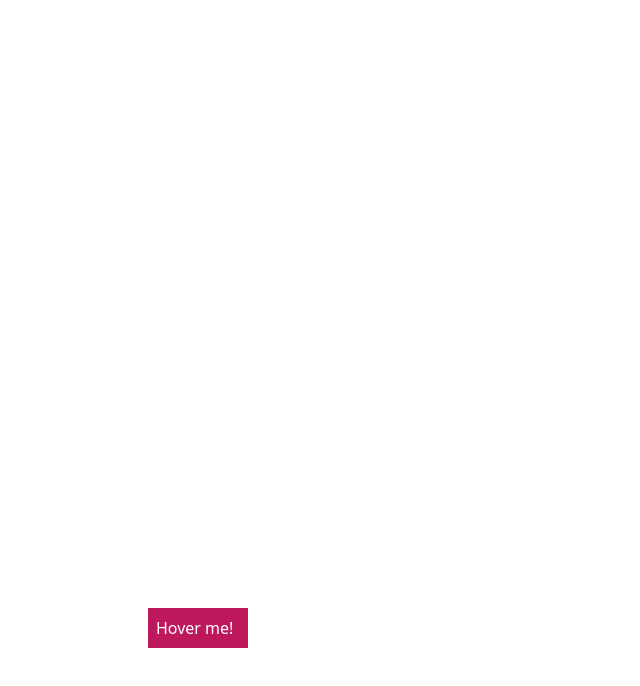
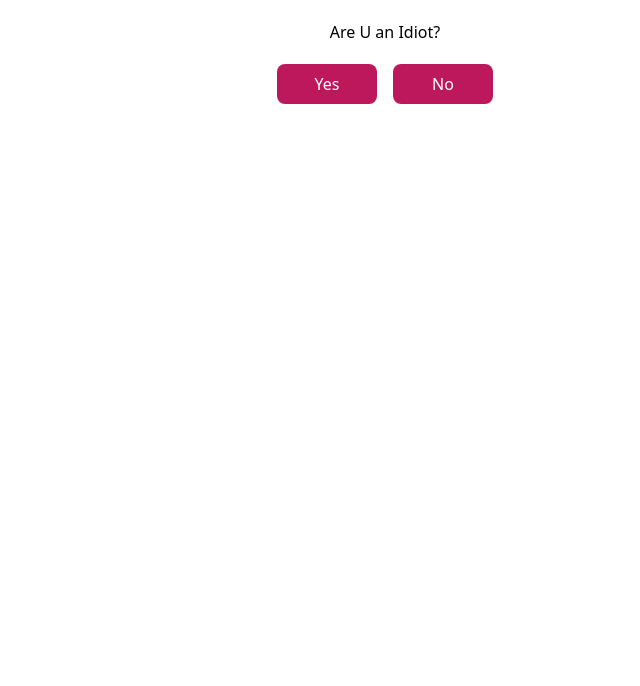
Before and after one commit to Krishrx/React-practice, a React (Create React App) app: page / in a window 1280 px wide. Shown: the top 686 px of the page, without its empty margins (255-895 px from the left). Built offline with nearby package versions, Linux system fonts and the light colour scheme.

Commit message:
completed

```diff
--- a/src/components/Main.jsx
+++ b/src/components/Main.jsx
@@ -4,19 +4,35 @@ function Main() {
   const [position, setPosition] = useState({ x: 0, y: 0 });
 
   const handleMouseOver = () => {
-    const newX = Math.random() * window.innerWidth;
-    const newY = Math.random() * window.innerHeight;
+    const newX = Math.random() * 500;
+    const newY = Math.random() * 500;
     setPosition({ x: newX, y: newY });
   };
 
+  const handleYes = () => {
+    alert('I know :)')
+  }
+
   return (
+    <div>
+      <div className='text-center p-5 font-medium'>
+        Are U an Idiot?
+      </div>
+      <div className='flex gap-4 justify-center text-center'>
+        <div className="rounded-lg w-[100px] p-2 bg-pink-700 text-white cursor-pointer"
+        onClick={handleYes}
+        >
+        Yes
+      </div>
         <div
-        className="random-div relative w-[100px] p-2 bg-pink-700 text-white cursor-pointer"
+        className="rounded-lg random-div relative w-[100px] p-2 bg-pink-700 text-white cursor-pointer"
         onMouseOver={handleMouseOver}
         style={{ left: position.x, top: position.y }}
         >
-        Hover me!
-        </div>
+        No
+      </div>
+      </div>
+    </div>
   );
 }
 
```
Also changed, not shown: 1 other file (tests, documents, lock files or other folders).
